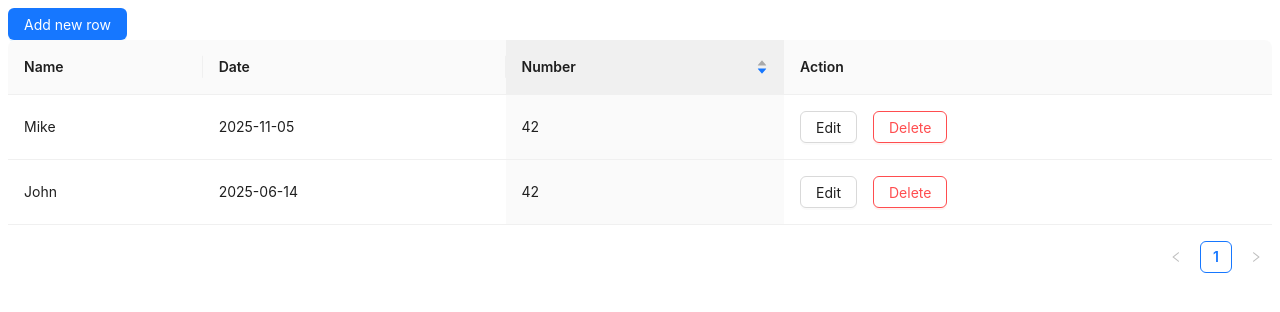
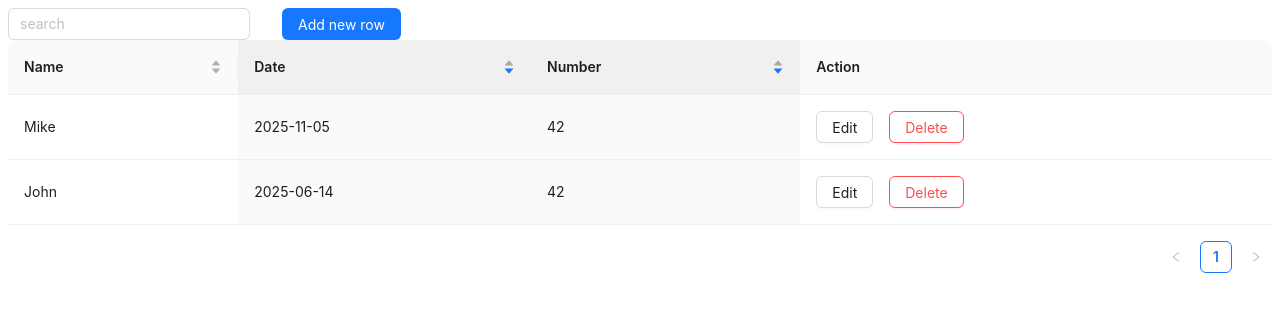
Before and after one commit to GSasha9/test_case, a React (Vite) app in the folder react-ts/: page / in a window 1280 px wide. Shown: the top 312 px of the page. Built offline with nearby package versions, Linux system fonts and the light colour scheme.

Commit message:
feat: implement search functionality

```diff
--- a/react-ts/src/components/form/modal-form.tsx
+++ b/react-ts/src/components/form/modal-form.tsx
@@ -31,7 +31,7 @@ const ModalForm = ({ form, onSubmit }: ModalFormProps) => {
         rules={[
           { required: true, message: TABLE_DATA.name.inputPlaceholder },
           {
-            pattern: /^[A-Za-zА-Яа-я]+$/,
+            pattern: /^[A-Za-z]+$/,
             message: TABLE_DATA.name.errorMessage,
           },
         ]}
--- a/react-ts/src/components/table/main-table.tsx
+++ b/react-ts/src/components/table/main-table.tsx
@@ -1,6 +1,7 @@
 import type { TableProps } from 'antd';
 import { Button, Modal, Space, Table } from 'antd';
 import { Form } from 'antd';
+import { Input } from 'antd';
 import dayjs from 'dayjs';
 import { useEffect, useState } from 'react';
 
@@ -14,9 +15,8 @@ const MainTable = () => {
   const [tableData, setTableData] = useState(dataExample);
   const [editingRecord, setEditingRecord] = useState<DataType | null>(null);
   const [isModalOpen, setIsModalOpen] = useState(false);
+  const [filteredData, setFilteredData] = useState<DataType[] | null>(null);
   const [form] = Form.useForm();
-
-  console.log(tableData);
 
   useEffect(() => {
     if (!isModalOpen) form.resetFields();
@@ -24,6 +24,16 @@ const MainTable = () => {
 
   const handleButton = () => {
     setIsModalOpen(true);
+  };
+
+  const hadleSearchInput = (searchText: string) => {
+    const filteredData = tableData.filter((row) =>
+      Object.values(row).some((value) =>
+        String(value).toLowerCase().includes(searchText.toLowerCase())
+      )
+    );
+
+    setFilteredData(filteredData);
   };
 
   const handleEdit = (record: DataType) => {
@@ -75,11 +85,14 @@ const MainTable = () => {
       title: TABLE_DATA.name.title,
       dataIndex: TABLE_DATA.name.dataIndex,
       key: TABLE_DATA.name.key,
+      sorter: (a, b) => a.name.localeCompare(b.name),
     },
     {
       title: TABLE_DATA.date.title,
       dataIndex: TABLE_DATA.date.dataIndex,
       key: TABLE_DATA.date.key,
+      defaultSortOrder: 'descend',
+      sorter: (a, b) => new Date(a.date).getTime() - new Date(b.date).getTime(),
     },
     {
       title: TABLE_DATA.number.title,
@@ -104,11 +117,21 @@ const MainTable = () => {
 
   return (
     <>
-      <Button type="primary" onClick={handleButton}>
-        {' '}
-        Add new row{' '}
-      </Button>
-      <Table<DataType> dataSource={tableData} columns={columns} />
+      <Space size={'middle'}>
+        <Input
+          placeholder="search"
+          onChange={(e) => hadleSearchInput(e.target.value)}
+        />{' '}
+        <Button type="primary" onClick={handleButton}>
+          {' '}
+          Add new row{' '}
+        </Button>
+      </Space>
+
+      <Table<DataType>
+        dataSource={filteredData ?? tableData}
+        columns={columns}
+      />
       <Modal
         open={isModalOpen}
         onCancel={() => {
```
